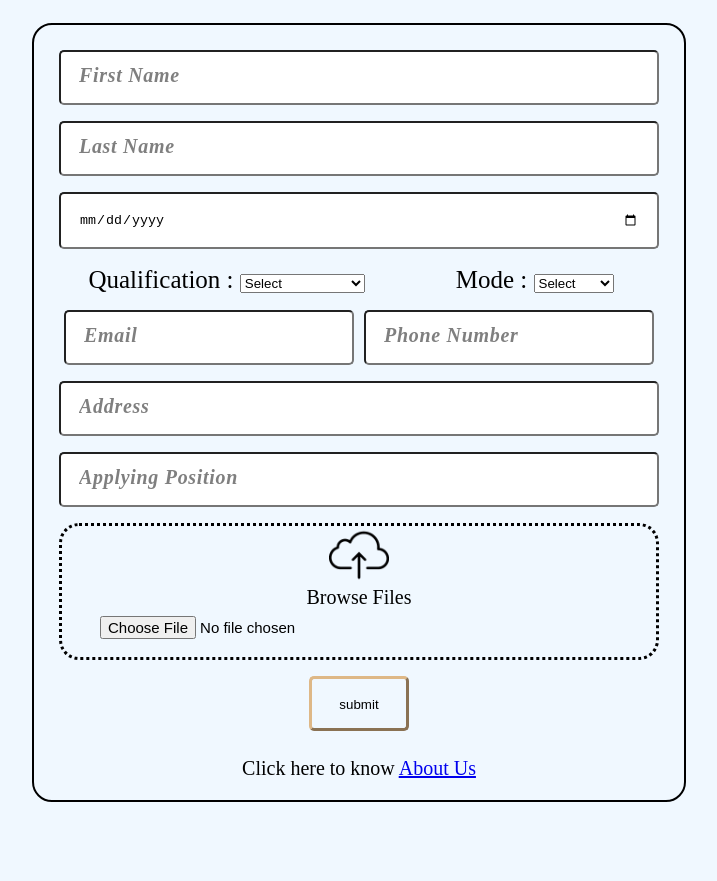
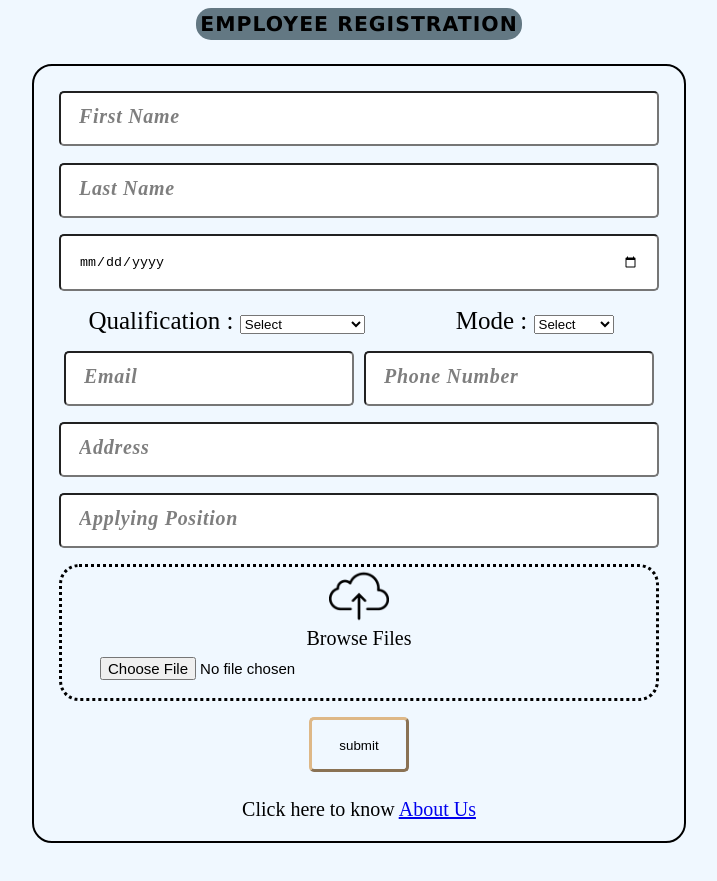
Before and after one commit to AuthunC/Responsive-Registration-form, a plain HTML site: page Emp Reg/index.html in a window 1280 px wide. Shown: the whole page, without its empty margins (281-998 px from the left). Before the commit the page ends 840 px from the top, so only its background shows below. Drawn offline with Linux system fonts and the light colour scheme.

Commit message:
Update index.css

```diff
--- a/Emp Reg/index.css
+++ b/Emp Reg/index.css
@@ -4,19 +4,15 @@ body{
     height: 100%;  /* height:100vh for full screen*/
 }
 .text {
-    position: -webkit-fixed;
-    position: fixed;
-    top: 0px;
-    left: 0px;
+    display: block;
+    margin: auto;
+    width: fit-content;
     margin-bottom: 9px;
     display: flex;
-    margin-top: 0px;
     justify-content: center;
     align-items: center;
-    height: 100%;
-    width: 100%;
-    font-family: 'Roboto', Arial, sans-serif;
-    font-size: calc(-50px + 6.2vw);
+    font-family: 'verdana', Arial, sans-serif;
+    font-size: calc(-50px + 5.5vw);
     font-weight: 700;
     line-height: 1.2;
     letter-spacing: 0.05em;
@@ -25,14 +21,8 @@ body{
     color: black;
     background-color: rgb(99, 120, 131);
     opacity: 1;
-    animation-name: fadeInText;
-    animation-duration: 3s;
-    animation-delay: 1s;  /*IF ITERATION COUNT IS INFINITE ANIMATION DELAY WORKS ONLY FOR FIRST TIME*/
-    animation-fill-mode: forwards;
-    animation-timing-function: cubic-bezier(.59,-0.21,.51,1.03);
-}
-@keyframes fadeInText{
-    100%   {opacity: 0}
+    border-radius: 15px;
+    padding: 4px;
 }
 #dob{
     z-index: -1;
```
